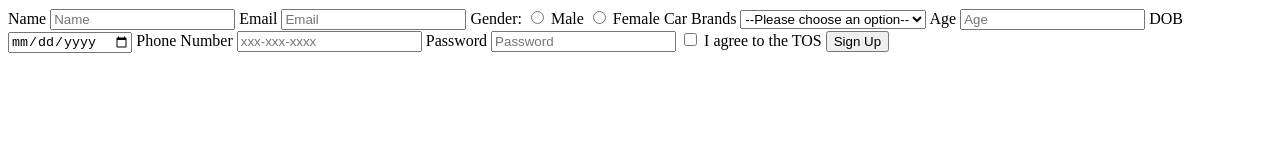
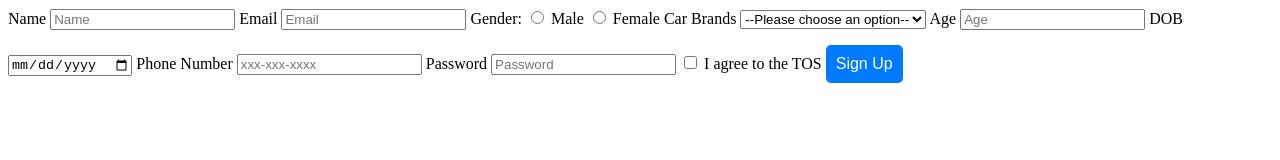
Before and after one commit to acciojob/signup-form-car-Ayushrawat777, a website: page main.html in a window 1280 px wide. Drawn offline with Linux system fonts and the light colour scheme.

Commit message:
Update styles.css

```diff
--- a/styles.css
+++ b/styles.css
@@ -1,2 +1,15 @@
+button {
+    background-color: #007bff;
+    color: white;
+    border: none;
+    padding: 10px;
+    font-size: 16px;
+    margin-top: 15px;
+    cursor: pointer;
+    border-radius: 5px;
+    transition: background 0.3s;
+}
 
-/* Your CSS Code here. */
+button:hover {
+    background-color: #0056b3;
+}
```
